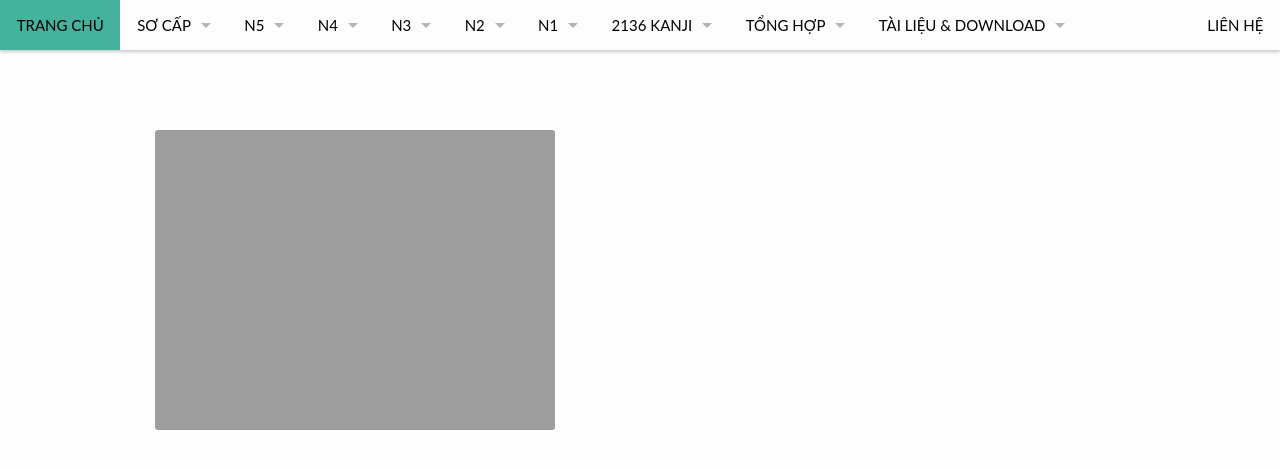
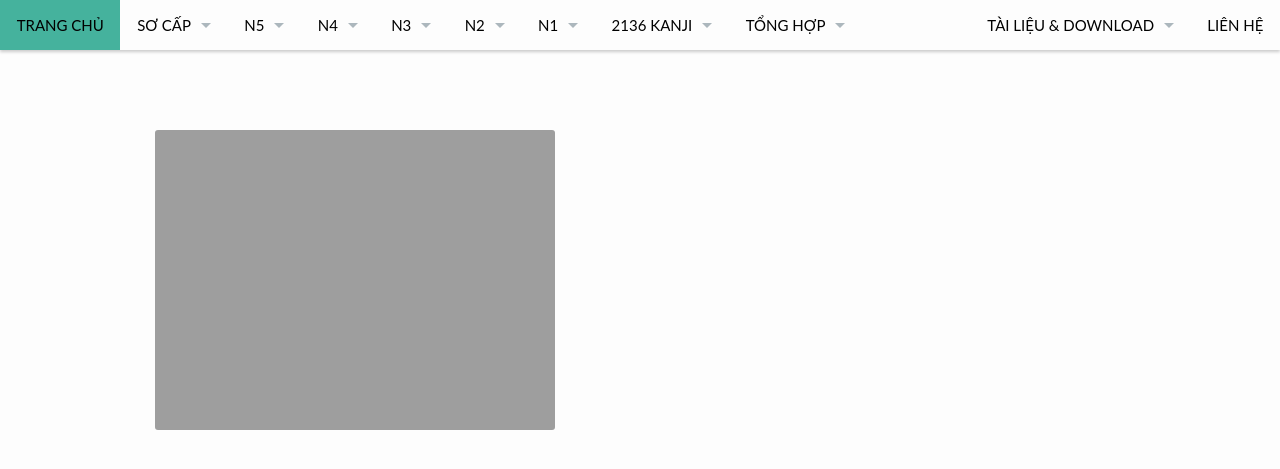
Before and after one commit to cauhoijlpt/cauhoijlpt, a Jekyll site: the page built from pages/pages-root-folder/index.md, in a window 1280 px wide, cut to the strip 0-470 px from the top of the page. Built offline with Jekyll 4.4.1, drawn with Linux system fonts in a browser that asks for light colours; part of the change alters nothing that is shown.

```diff
--- a/_data/navigation.yml
+++ b/_data/navigation.yml
@@ -147,7 +147,7 @@
 
 - title: "Tài liệu & Download"
   url: "/blog/"
-  side: left
+  side: right
   dropdown:
   - title: "Blog Archive"
     url: "/blog/archive/"
```
